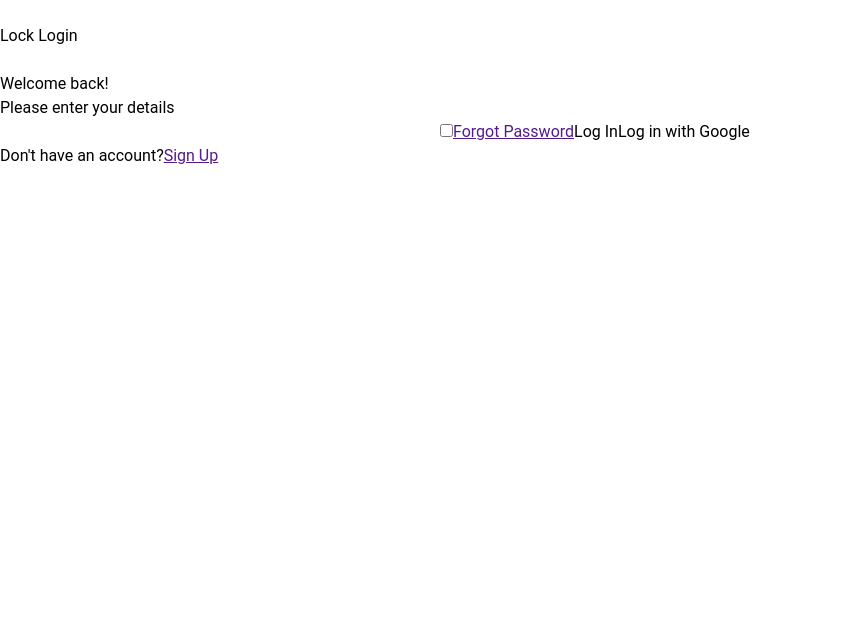
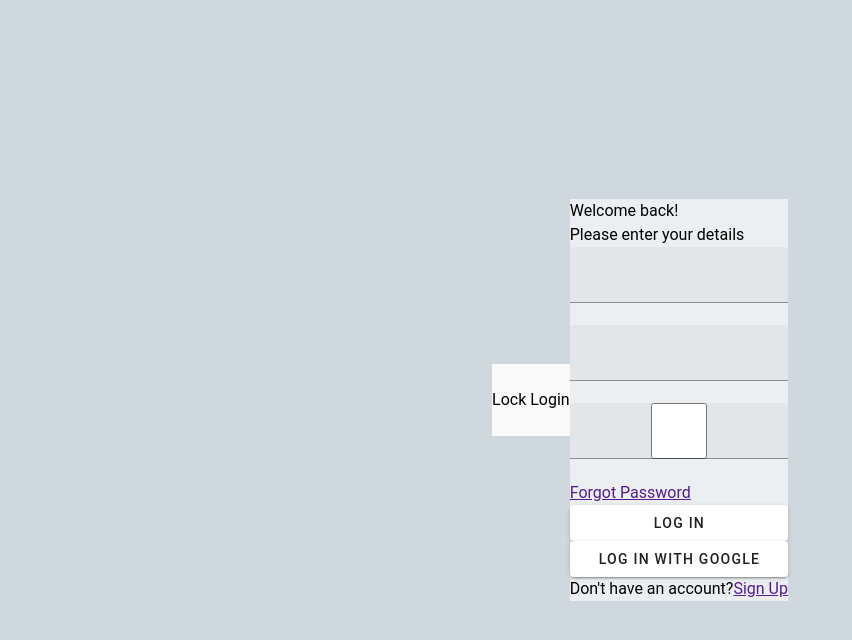
Before and after one commit to MartinSWDev/lock-login, a Vue app: page / in a window 1280 px wide. Shown: the top 640 px of the page, without its empty margins (0-852 px from the left). Built offline with nearby package versions, Linux system fonts and the light colour scheme.

Commit message:
convert tests to vuetify syntax and update content

```diff
--- a/src/App.vue
+++ b/src/App.vue
@@ -3,8 +3,8 @@ import LoginFormVue from '@/components/LoginForm.vue'
 </script>
 
 <template>
-  <main>
-    <div>
+  <main class="d-flex justify-center align-center h-screen bg-blue-grey-lighten-4">
+    <div class="bg-grey-lighten-5">
       <div>
         <img />
         <p>Lock Login</p>
--- a/src/components/LoginForm.vue
+++ b/src/components/LoginForm.vue
@@ -1,15 +1,15 @@
 <template>
-  <form action="">
+  <v-form action="" class="d-flex flex-column bg-blue-grey-lighten-5">
     <p>Welcome back!</p>
     <p>Please enter your details</p>
-    <input id="email" type="email" />
-    <input id="password" type="password" />
-    <input id="remember" type="checkbox" />
+    <v-text-field id="email" type="email"></v-text-field>
+    <v-text-field id="password" type="password"></v-text-field>
+    <v-text-field id="remember" type="checkbox"></v-text-field>
     <a href="">Forgot Password</a>
-    <button id="log-in">Log In</button>
-    <button id="google-log-in">Log in with Google</button>
+    <v-btn id="log-in">Log In</v-btn>
+    <v-btn id="google-log-in">Log in with Google</v-btn>
     <p>Don't have an account?<a href="">Sign Up</a></p>
-  </form>
+  </v-form>
 </template>
 
 <script lang="ts">
```
Also changed, not shown: 1 other file (tests, documents, lock files or other folders).
